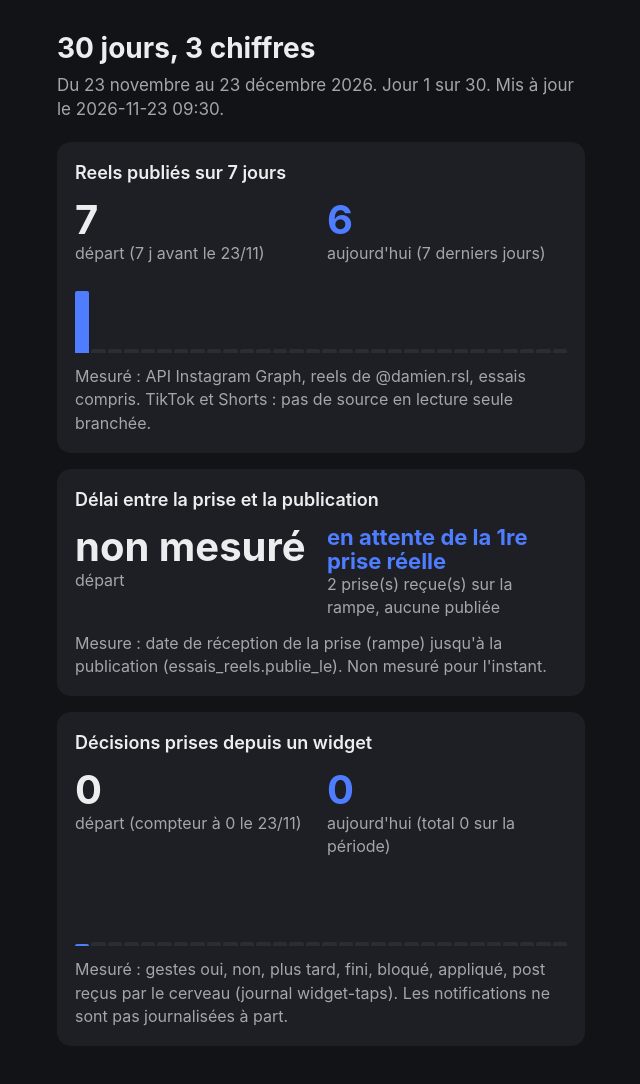
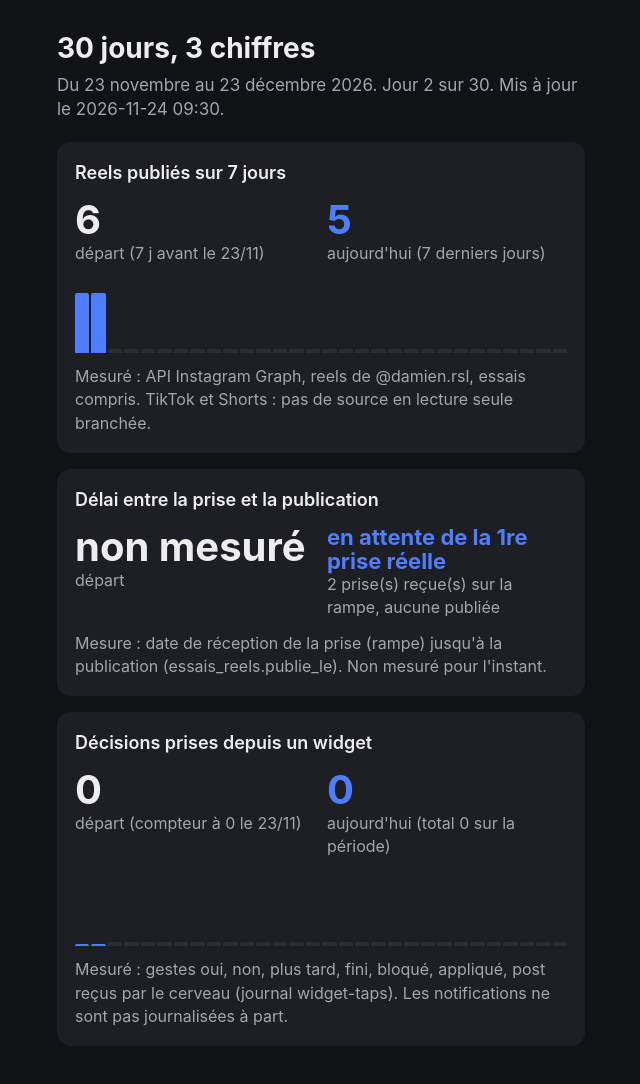
Before and after one commit to damienrsl/compteur-30-jours, a plain HTML site: page index.html in a window 1280 px wide. Shown: the whole page, without its empty margins (319-959 px from the left). Drawn offline with Linux system fonts and the light colour scheme.

Commit message:
Compteur 2026-11-24

```diff
--- a/donnees/depart.json
+++ b/donnees/depart.json
@@ -1 +1 @@
-{"reels_7j": 7, "decisions": 0, "delai_j": null}
+{"reels_7j": 6, "decisions": 0, "delai_j": null}
--- a/index.html
+++ b/index.html
@@ -10,16 +10,16 @@ h1{font-size:28px;margin:8px 0 4px}.sous{color:#a4a6ad;margin:0 0 20px}
 .src{color:#a4a6ad;font-size:16px;margin:12px 0 0}.err{color:#ededef;border-left:3px solid #4f7dff;padding-left:10px}
 </style></head><body>
 <h1>30 jours, 3 chiffres</h1>
-<p class="sous">Du 23 novembre au 23 décembre 2026. Jour 1 sur 30. Mis à jour le 2026-11-23 09:30.</p>
-<div class="c"><h2>Reels publiés sur 7 jours</h2><div class="duo"><div><div class="n">7</div><div class="l">départ (7 j avant le 23/11)</div></div>
-<div><div class="n b">6</div><div class="l">aujourd'hui (7 derniers jours)</div></div></div>
-<div class="bar"><i style="height:86%" title="2026-11-23: 6"></i><i class="vide"></i><i class="vide"></i><i class="vide"></i><i class="vide"></i><i class="vide"></i><i class="vide"></i><i class="vide"></i><i class="vide"></i><i class="vide"></i><i class="vide"></i><i class="vide"></i><i class="vide"></i><i class="vide"></i><i class="vide"></i><i class="vide"></i><i class="vide"></i><i class="vide"></i><i class="vide"></i><i class="vide"></i><i class="vide"></i><i class="vide"></i><i class="vide"></i><i class="vide"></i><i class="vide"></i><i class="vide"></i><i class="vide"></i><i class="vide"></i><i class="vide"></i><i class="vide"></i></div>
+<p class="sous">Du 23 novembre au 23 décembre 2026. Jour 2 sur 30. Mis à jour le 2026-11-24 09:30.</p>
+<div class="c"><h2>Reels publiés sur 7 jours</h2><div class="duo"><div><div class="n">6</div><div class="l">départ (7 j avant le 23/11)</div></div>
+<div><div class="n b">5</div><div class="l">aujourd'hui (7 derniers jours)</div></div></div>
+<div class="bar"><i style="height:83%" title="2026-11-23: 5"></i><i style="height:83%" title="2026-11-24: 5"></i><i class="vide"></i><i class="vide"></i><i class="vide"></i><i class="vide"></i><i class="vide"></i><i class="vide"></i><i class="vide"></i><i class="vide"></i><i class="vide"></i><i class="vide"></i><i class="vide"></i><i class="vide"></i><i class="vide"></i><i class="vide"></i><i class="vide"></i><i class="vide"></i><i class="vide"></i><i class="vide"></i><i class="vide"></i><i class="vide"></i><i class="vide"></i><i class="vide"></i><i class="vide"></i><i class="vide"></i><i class="vide"></i><i class="vide"></i><i class="vide"></i><i class="vide"></i></div>
 <p class="src">Mesuré : API Instagram Graph, reels de @damien.rsl, essais compris. TikTok et Shorts : pas de source en lecture seule branchée.</p></div>
 <div class="c"><h2>Délai entre la prise et la publication</h2><div class="duo"><div><div class="n">non mesuré</div><div class="l">départ</div></div>
 <div><div class="n b" style="font-size:22px">en attente de la 1re prise réelle</div><div class="l">2 prise(s) reçue(s) sur la rampe, aucune publiée</div></div></div>
 <p class="src">Mesure : date de réception de la prise (rampe) jusqu'à la publication (essais_reels.publie_le). Non mesuré pour l'instant.</p></div>
 <div class="c"><h2>Décisions prises depuis un widget</h2><div class="duo"><div><div class="n">0</div><div class="l">départ (compteur à 0 le 23/11)</div></div>
 <div><div class="n b">0</div><div class="l">aujourd'hui (total 0 sur la période)</div></div></div>
-<div class="bar"><i style="height:4%" title="2026-11-23: 0"></i><i class="vide"></i><i class="vide"></i><i class="vide"></i><i class="vide"></i><i class="vide"></i><i class="vide"></i><i class="vide"></i><i class="vide"></i><i class="vide"></i><i class="vide"></i><i class="vide"></i><i class="vide"></i><i class="vide"></i><i class="vide"></i><i class="vide"></i><i class="vide"></i><i class="vide"></i><i class="vide"></i><i class="vide"></i><i class="vide"></i><i class="vide"></i><i class="vide"></i><i class="vide"></i><i class="vide"></i><i class="vide"></i><i class="vide"></i><i class="vide"></i><i class="vide"></i><i class="vide"></i></div>
+<div class="bar"><i style="height:4%" title="2026-11-23: 0"></i><i style="height:4%" title="2026-11-24: 0"></i><i class="vide"></i><i class="vide"></i><i class="vide"></i><i class="vide"></i><i class="vide"></i><i class="vide"></i><i class="vide"></i><i class="vide"></i><i class="vide"></i><i class="vide"></i><i class="vide"></i><i class="vide"></i><i class="vide"></i><i class="vide"></i><i class="vide"></i><i class="vide"></i><i class="vide"></i><i class="vide"></i><i class="vide"></i><i class="vide"></i><i class="vide"></i><i class="vide"></i><i class="vide"></i><i class="vide"></i><i class="vide"></i><i class="vide"></i><i class="vide"></i><i class="vide"></i></div>
 <p class="src">Mesuré : gestes oui, non, plus tard, fini, bloqué, appliqué, post reçus par le cerveau (journal widget-taps). Les notifications ne sont pas journalisées à part.</p></div>
 </body></html>
```
Also changed, not shown: 1 other file.
